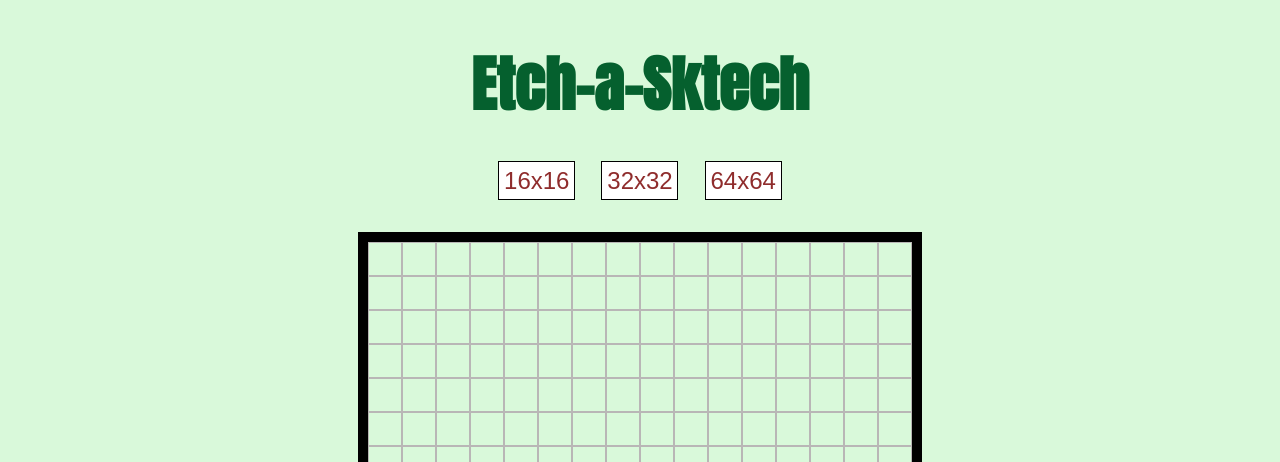
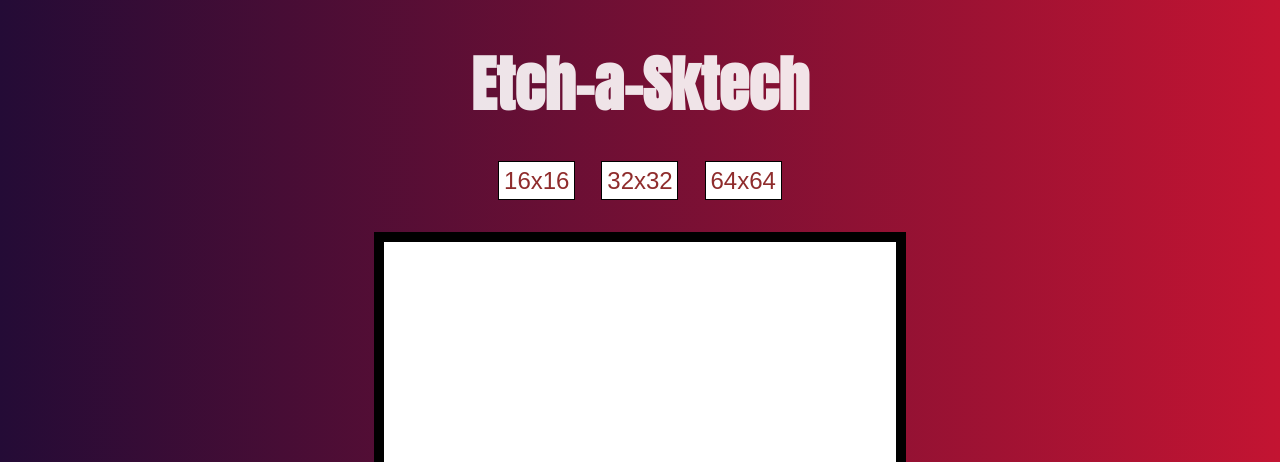
Before and after one commit to JoaquinFernandez19/Etch-a-Sketch, a plain HTML site: page index.html in a window 1280 px wide. Shown: the top 462 px of the page. Drawn offline with nearby package versions, Linux system fonts and the light colour scheme.

Commit message:
changed the style

```diff
--- a/style.scss
+++ b/style.scss
@@ -3,14 +3,17 @@ body {
     align-items: center;
     justify-content: center;
     flex-direction: column;
-    background-color: rgba(93, 232, 97, 0.23);
+    background: #c31432;  /* fallback for old browsers */
+    background: -webkit-linear-gradient(to right, #240b36, #c31432);  /* Chrome 10-25, Safari 5.1-6 */
+    background: linear-gradient(to right, #240b36, #c31432); /* W3C, IE 10+/ Edge, Firefox 16+, Chrome 26+, Opera 12+, Safari 7+ */
+
     font-family: Anton;
 
 }
 
 .title {
     font-size:1.9em;
-    color:#05602e;
+    color:#ffffffe3;
     text-align: center;
     margin-bottom: 1em;
     margin-top:1em;
@@ -22,7 +25,7 @@ body {
 
 .divPoint {
     margin:0;
-    border:0.01em solid rgb(185, 182, 182);
+    background-color: white;
 }
 .red {
     background-color: rgb(255, 0, 0);
```
Also changed, not shown: style.css, 1 other file.
